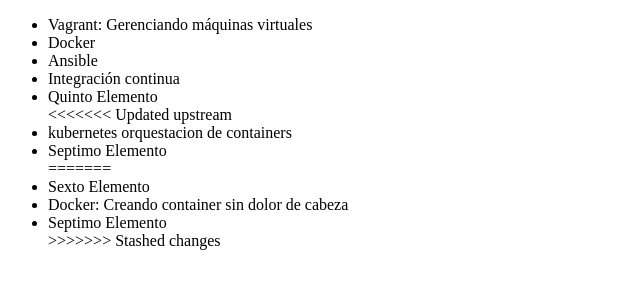
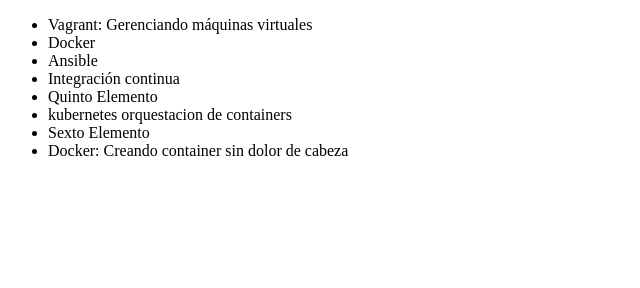
Before and after one commit to betov69/curso-git-alura, a plain HTML site: page index.html in a window 1280 px wide. Shown: the whole page, without its empty margins (0-640 px from the left). Drawn offline with Linux system fonts and the light colour scheme.

Commit message:
ultima modificacion para terminar

```diff
--- a/index.html
+++ b/index.html
@@ -9,16 +9,12 @@
          <li> Vagrant: Gerenciando máquinas virtuales </li>
          <li> Docker </li>
          <li> Ansible </li>
-         <li> Integración continua </li>
+         <li> Integración continua</li>
          <li> Quinto Elemento</li>
-<<<<<<< Updated upstream
          <li> kubernetes orquestacion de containers</li>
-         <li> Septimo Elemento </li>
-=======
          <li> Sexto Elemento</li>
-         <li>Docker: Creando container sin dolor de cabeza</li>
-         <li> Septimo Elemento</li>
->>>>>>> Stashed changes
+         <li> Docker: Creando container sin dolor de cabeza</li>
+
      </ul>
 </body>
 </html>
```
